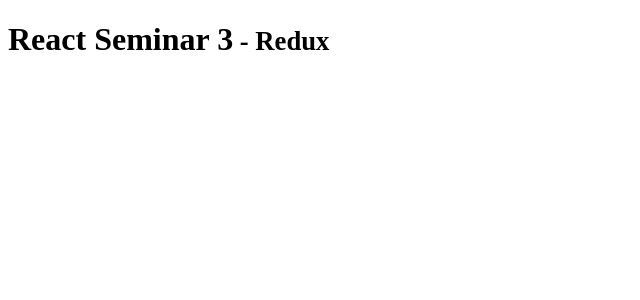
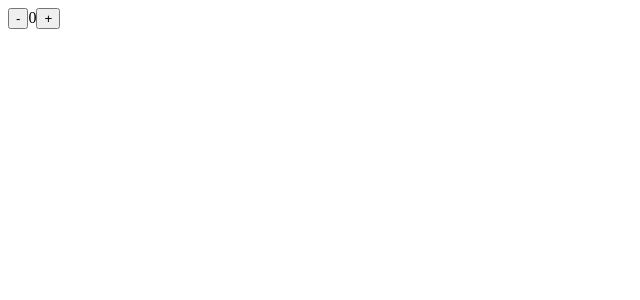
Before and after one commit to Leeingnyo/react-seminar-03, a React app: page / in a window 1280 px wide. Shown: the top 300 px of the page, without its empty margins (0-640 px from the left). Built offline with nearby package versions, Linux system fonts and the light colour scheme.

Commit message:
make components, bind event

```diff
--- a/src/components/App.js
+++ b/src/components/App.js
@@ -1,9 +1,30 @@
 import React, { Component } from 'react';
 
 class App extends Component {
+
+  constructor(props) {
+    super(props);
+
+    this.handleClickSubtractButton = this.handleClickSubtractButton.bind(this);
+    this.handleClickAddButton = this.handleClickAddButton.bind(this);
+  }
+
+  handleClickSubtractButton() {
+    // - action 발생시키기
+  }
+
+  handleClickAddButton() {
+    // + action 발생시키기
+  }
+
   render() {
+    const value = 0;
     return (
-      <h1>React Seminar 3<small> - Redux</small></h1>
+      <div>
+        <button onClick={this.handleClickSubtractButton}>-</button>
+        <span>{value}</span>
+        <button onClick={this.handleClickAddButton}>+</button>
+      </div>
     );
   }
 }
```
